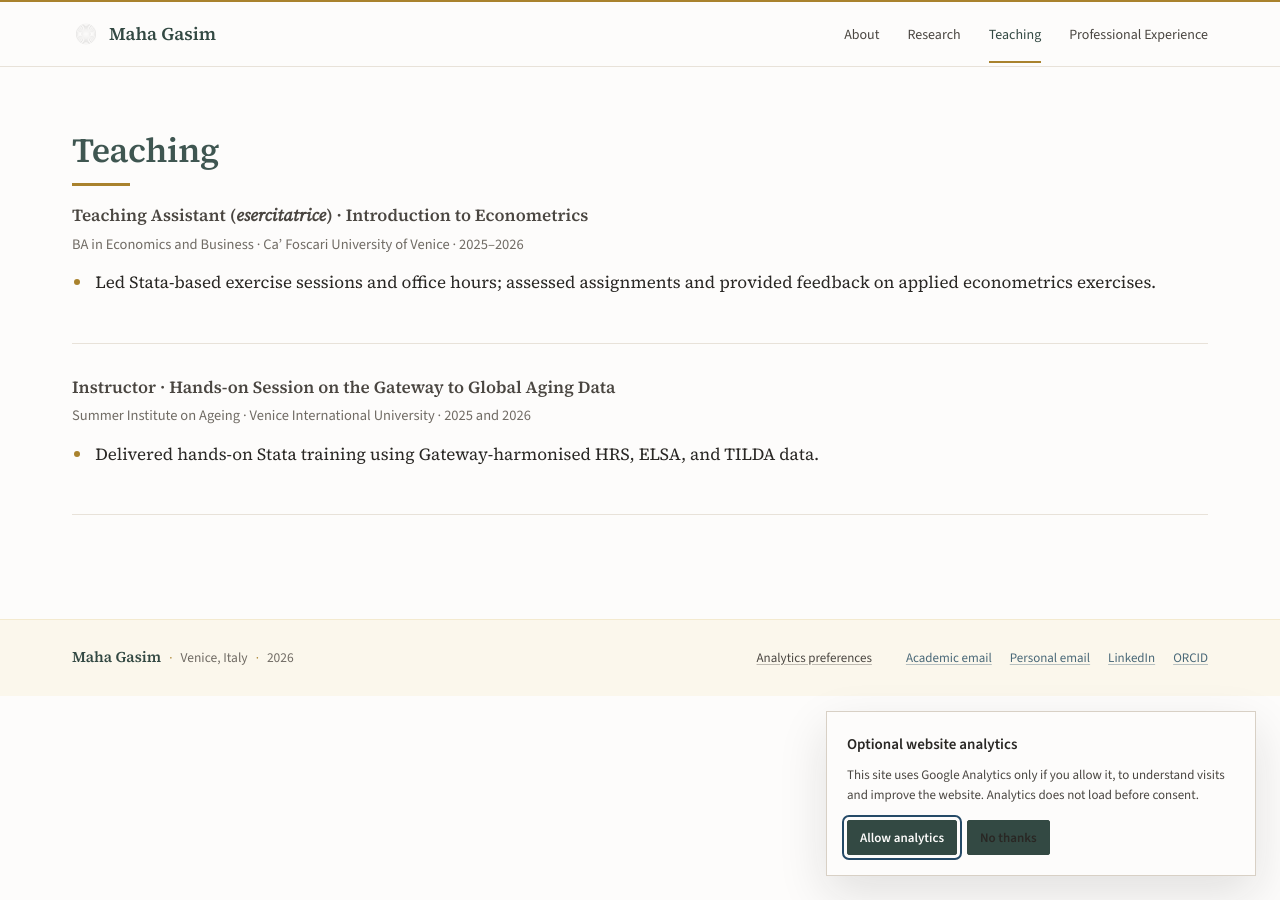
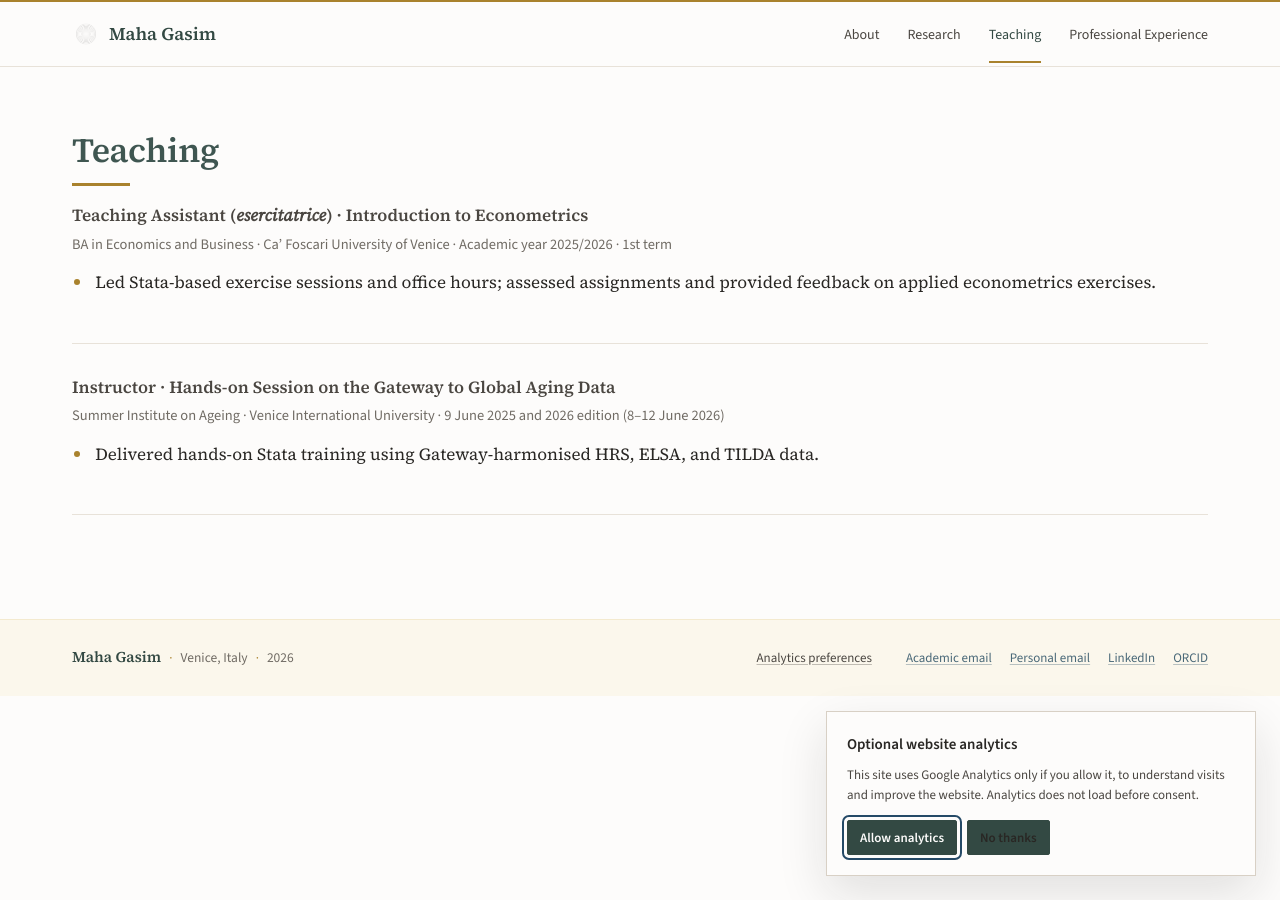
Before and after one commit to mahagasim/mahagasim.github.io, a Jekyll site: the page built from teaching.md, in a window 1280 px wide. Built offline with Jekyll 4.4.1, drawn with Linux system fonts in a browser that asks for light colours.

Commit message:
Add more precise teaching dates

```diff
--- a/teaching.md
+++ b/teaching.md
@@ -8,7 +8,7 @@ description: Teaching experience in econometrics, Stata, and harmonised ageing d
 
 <div class="entry">
   <h3>Teaching Assistant (<em>esercitatrice</em>) · Introduction to Econometrics</h3>
-  <p class="entry-meta">BA in Economics and Business · Ca’ Foscari University of Venice · 2025–2026</p>
+  <p class="entry-meta">BA in Economics and Business · Ca’ Foscari University of Venice · Academic year 2025/2026 · 1st term</p>
   <ul>
     <li>Led Stata-based exercise sessions and office hours; assessed assignments and provided feedback on applied econometrics exercises.</li>
   </ul>
@@ -16,7 +16,7 @@ description: Teaching experience in econometrics, Stata, and harmonised ageing d
 
 <div class="entry">
   <h3>Instructor · Hands-on Session on the Gateway to Global Aging Data</h3>
-  <p class="entry-meta">Summer Institute on Ageing · Venice International University · 2025 and 2026</p>
+  <p class="entry-meta">Summer Institute on Ageing · Venice International University · 9 June 2025 and 2026 edition (8–12 June 2026)</p>
   <ul>
     <li>Delivered hands-on Stata training using Gateway-harmonised HRS, ELSA, and TILDA data.</li>
   </ul>
```
